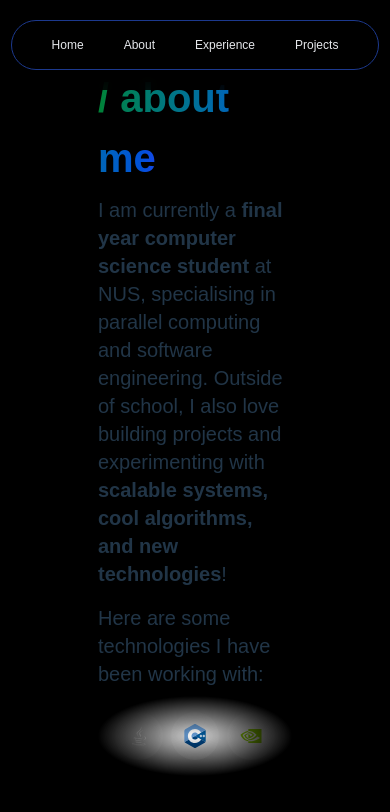
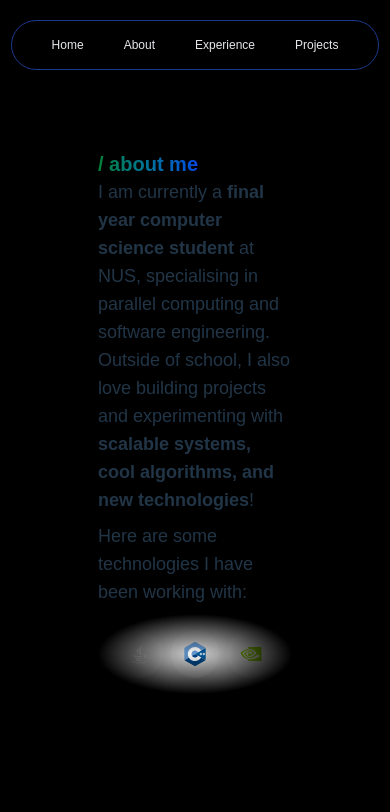
Before and after one commit to yleeyilin/distillation, a React (Vite) app in the folder distillation/: page /about in a window 390 px wide. Shown: the top 812 px of the page. Built offline with nearby package versions, Linux system fonts and the light colour scheme.

Commit message:
Fix phone view

```diff
--- a/distillation/src/App.css
+++ b/distillation/src/App.css
@@ -28,7 +28,6 @@
 
 .section-title {
   font-family: "Poppins", sans-serif;
-  font-size: 40px;
   font-weight: bold;
 }
 
--- a/distillation/src/pages/About.jsx
+++ b/distillation/src/pages/About.jsx
@@ -5,7 +5,7 @@ import headshot from '../assets/headshot.jpg';
 
 const About = () => {
   const who = (
-    <p className="text-xl">
+    <p className="text-lg sm:text-xl">
       I am currently a <b>final year computer science student </b> at NUS,
       specialising in parallel computing and software engineering. Outside of
       school, I also love building projects and experimenting with{" "}
@@ -14,7 +14,7 @@ const About = () => {
   );
 
   const tools = (
-    <p className="text-xl">
+    <p className="text-lg sm:text-xl">
       Here are some technologies I have been working with:
     </p>
   );
@@ -24,11 +24,13 @@ const About = () => {
       <div className="grid grid-cols-1 lg:grid-cols-2 gap-12 w-3/5 items-center">
         {/* Left side --> about text */}
         <div className="space-y-2 px-5">
-          <span className="section-title bg-clip-text text-transparent bg-linear-to-r from-green-700 to-blue-700 font-bold">
+          <span className="text-xl sm:text-4xl section-title bg-clip-text text-transparent bg-linear-to-r from-green-700 to-blue-700 font-bold">
             / about me
           </span>
-          <div className="flex"></div>
-          {[who, <div className="flex"></div>, tools]}
+
+          {who}
+          {tools}
+
           <IconCard />
         </div>
 
```
